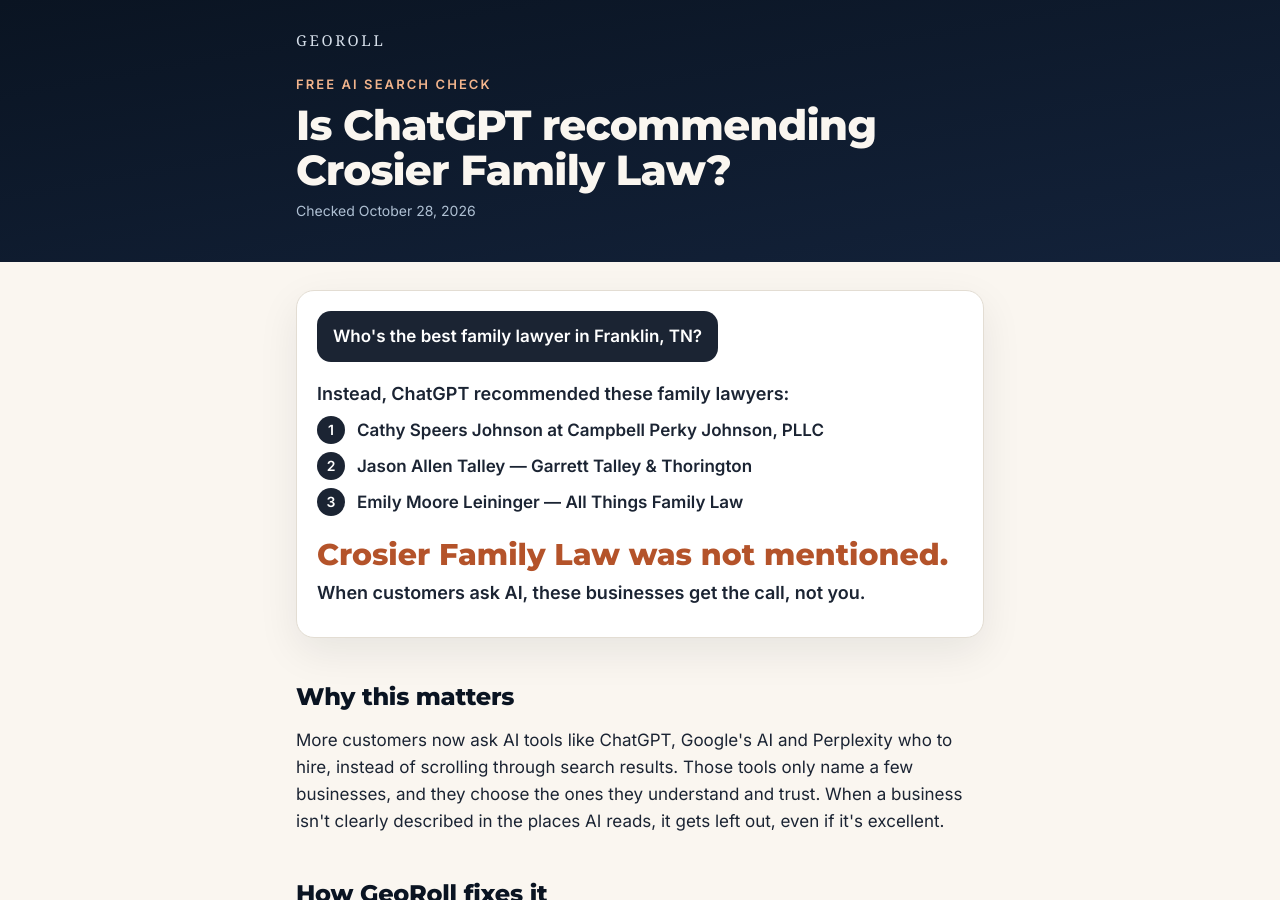
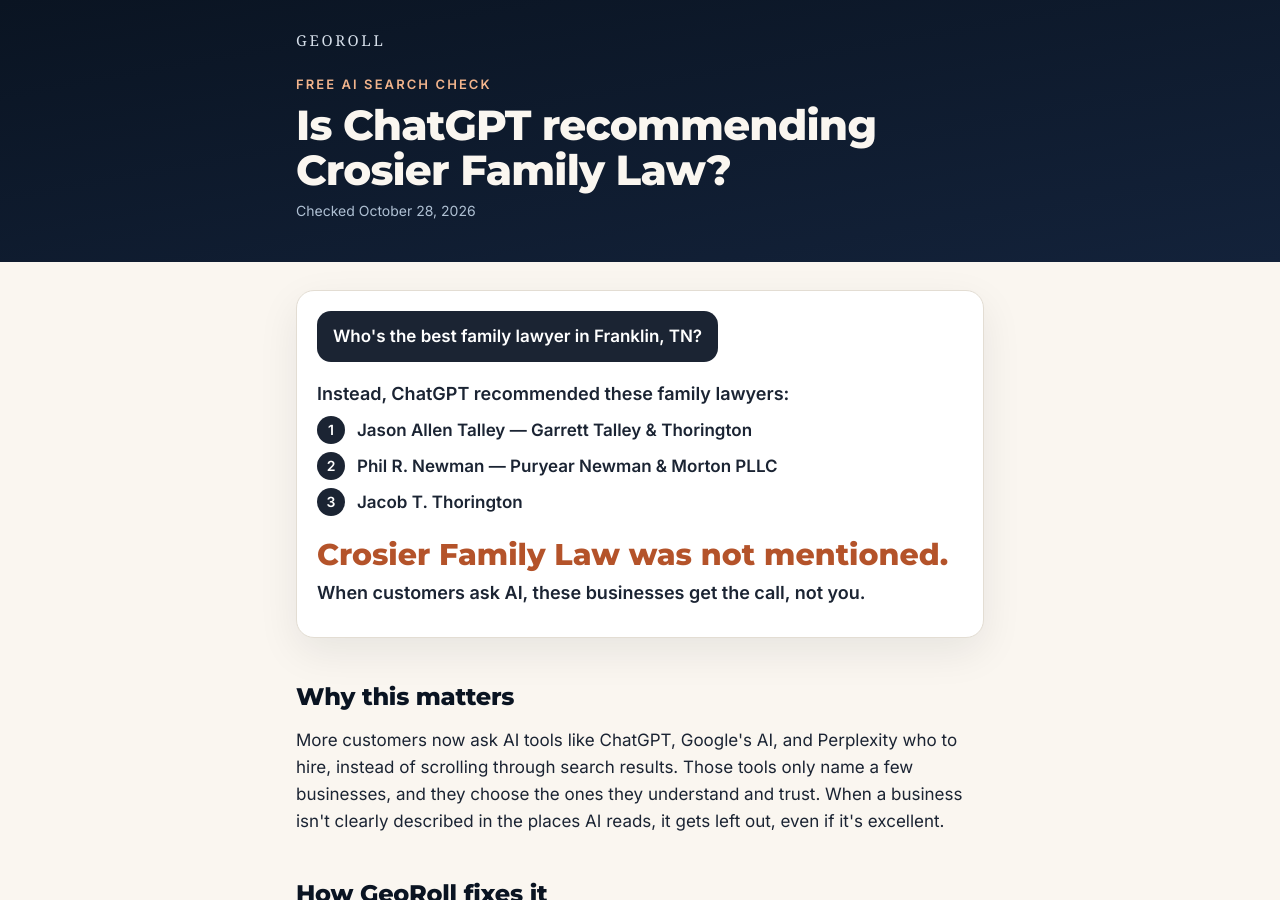
Before and after one commit to GeoRoll/geo-portal, a Jekyll site: the page built from audits/crosier-family-law-franklin-3f58069709d8/index.html, in a window 1280 px wide and 900 px high. Built offline with Jekyll 4.4.1, drawn with Linux system fonts in a browser that asks for light colours.

Commit message:
Audit Crosier Family Law

```diff
--- a/audits/crosier-family-law-franklin-3f58069709d8/index.html
+++ b/audits/crosier-family-law-franklin-3f58069709d8/index.html
@@ -40,11 +40,11 @@
 <h1>Is ChatGPT recommending Crosier Family Law?</h1><div class="date">Checked October 28, 2026</div></div></header>
 <main><div class="wrap">
 <div class="chat"><div class="q">Who&#x27;s the best family lawyer in Franklin, TN?</div>
-<div class="lbl">Instead, ChatGPT recommended these family lawyers:</div><ol><li><span class="num">1</span><span>Cathy Speers Johnson at Campbell Perky Johnson, PLLC</span></li><li><span class="num">2</span><span>Jason Allen Talley — Garrett Talley &amp; Thorington</span></li><li><span class="num">3</span><span>Emily Moore Leininger — All Things Family Law</span></li></ol>
+<div class="lbl">Instead, ChatGPT recommended these family lawyers:</div><ol><li><span class="num">1</span><span>Jason Allen Talley — Garrett Talley &amp; Thorington</span></li><li><span class="num">2</span><span>Phil R. Newman — Puryear Newman &amp; Morton PLLC</span></li><li><span class="num">3</span><span>Jacob T. Thorington</span></li></ol>
 <div class="verdict">Crosier Family Law was not mentioned.</div><div class="lbl" style="margin-top:8px">When customers ask AI, these businesses get the call, not you.</div></div>
 
 <h2>Why this matters</h2>
-<p>More customers now ask AI tools like ChatGPT, Google's AI and Perplexity who to hire, instead of scrolling through search results. Those tools only name a few businesses, and they choose the ones they understand and trust. When a business isn't clearly described in the places AI reads, it gets left out, even if it's excellent.</p>
+<p>More customers now ask AI tools like ChatGPT, Google's AI, and Perplexity who to hire, instead of scrolling through search results. Those tools only name a few businesses, and they choose the ones they understand and trust. When a business isn't clearly described in the places AI reads, it gets left out, even if it's excellent.</p>
 
 <h2>How GeoRoll fixes it</h2>
 <ul class="fix">
```
